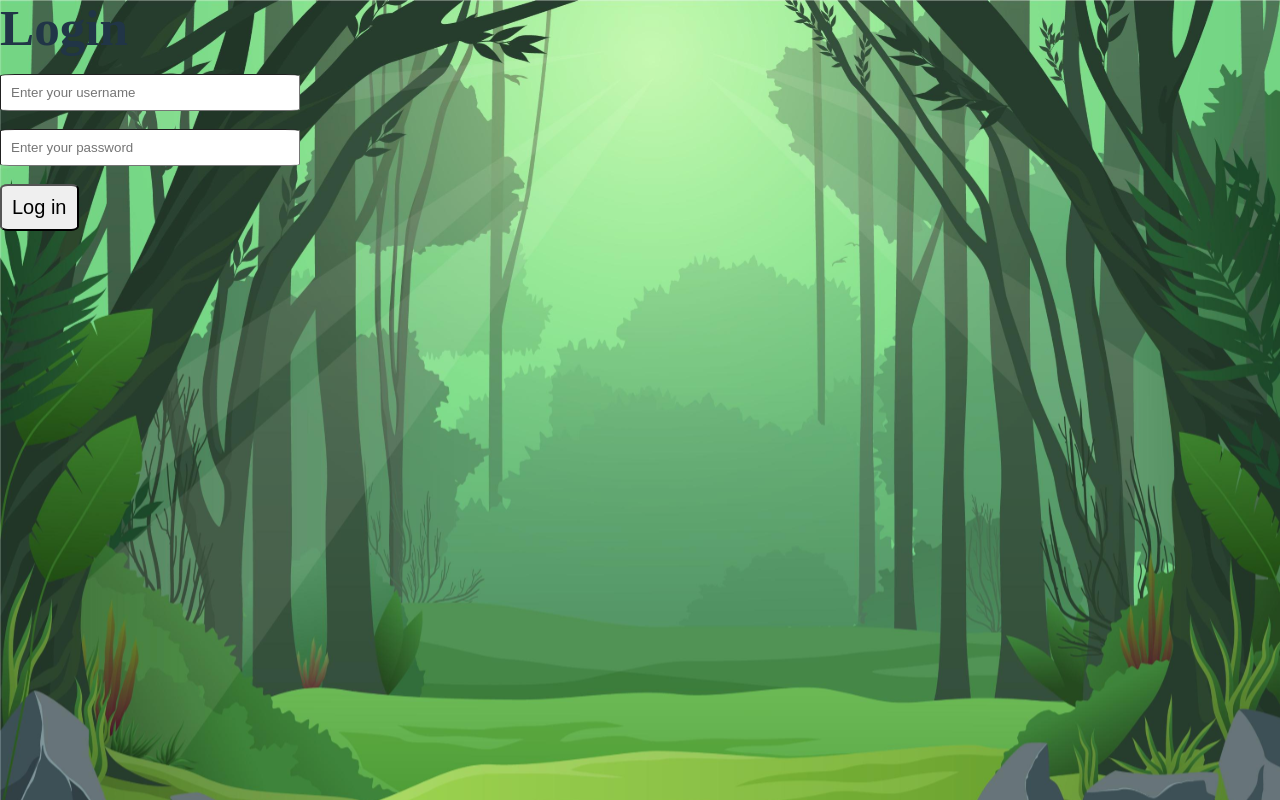
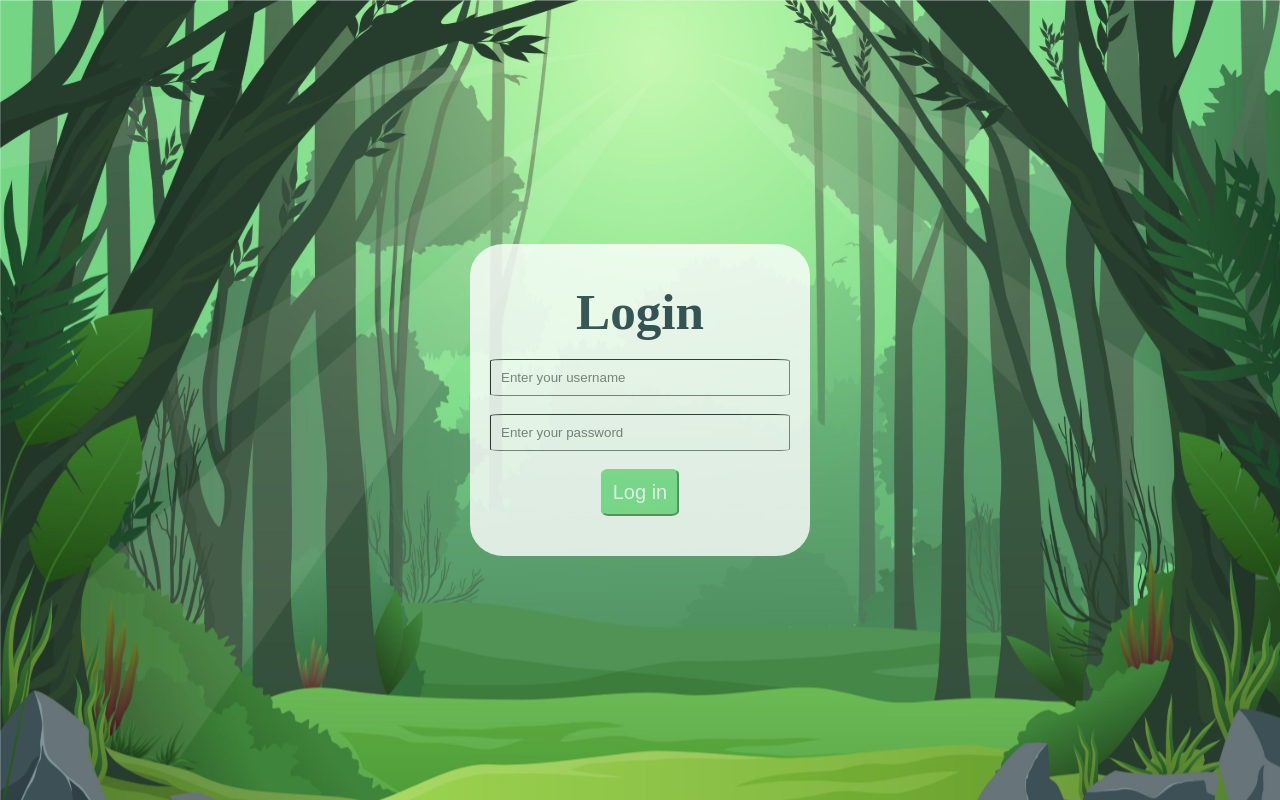
Before and after one commit to justinespinal/environmental-education, a React (Vite) app: page /login in a window 1280 px wide. Built offline with nearby package versions, Linux system fonts and the light colour scheme.

Commit message:
username and pass error checking

```diff
--- a/src/App.css
+++ b/src/App.css
@@ -9,6 +9,22 @@
 .loginPage{
   height: 100vh;
   width: 100%;
+  display: flex;
+  align-items: center;
+  justify-content: center;
+}
+
+.loginHolder{
+  font: 'Inter', sans-serif;
+  background-color: white;
+  border-radius: 10%;
+  padding: 20px;
+  padding-top: 40px;
+  padding-bottom: 40px;
+  opacity: 0.8;
+  display: flex;
+  flex-direction: column;
+  align-items: center;
 }
 
 .inputContainer{
@@ -29,4 +45,7 @@
   border-radius: 10%;
   font-size: 20px;
   padding: 10px;
+  border-color: #7EE28E;
+  color: white;
+  background-color: #7EE28E;
 }
--- a/src/Login.jsx
+++ b/src/Login.jsx
@@ -13,6 +13,29 @@ function Login(props){
     const navigate = useNavigate()
 
     const onButtonClick = () => {
+        if(""==username){
+            setUserError("Username cannot be empty")
+            return
+        }
+
+        if(!/^[\w-\.]+@([\w-]+\.)+[\w-]{2,4}$/.test(username)){
+            setUserError("Invalid username")
+            return
+        }
+
+        if(""==password){
+            setPasswordError("Password cannot be empty")
+            return
+        }
+
+        if(password.length<8){
+            setPasswordError("Password must be at least 8 characters")
+            return
+        }
+    }
+
+    const handleLogin = () => {
+        const userData = JSON.parse(localStorage.getItem(username));
 
     }
 
@@ -21,9 +44,10 @@ function Login(props){
                                         backgroundRepeat: 'no-repeat',
                                         backgroundSize: 'cover'
         }}>
-            <h1>Login</h1>
             <br/>
-            <div>
+            <div className="loginHolder">
+                <h1>Login</h1>
+                <br/>
                 <div className="inputContainer">
                     <input
                         value = {username}
```
